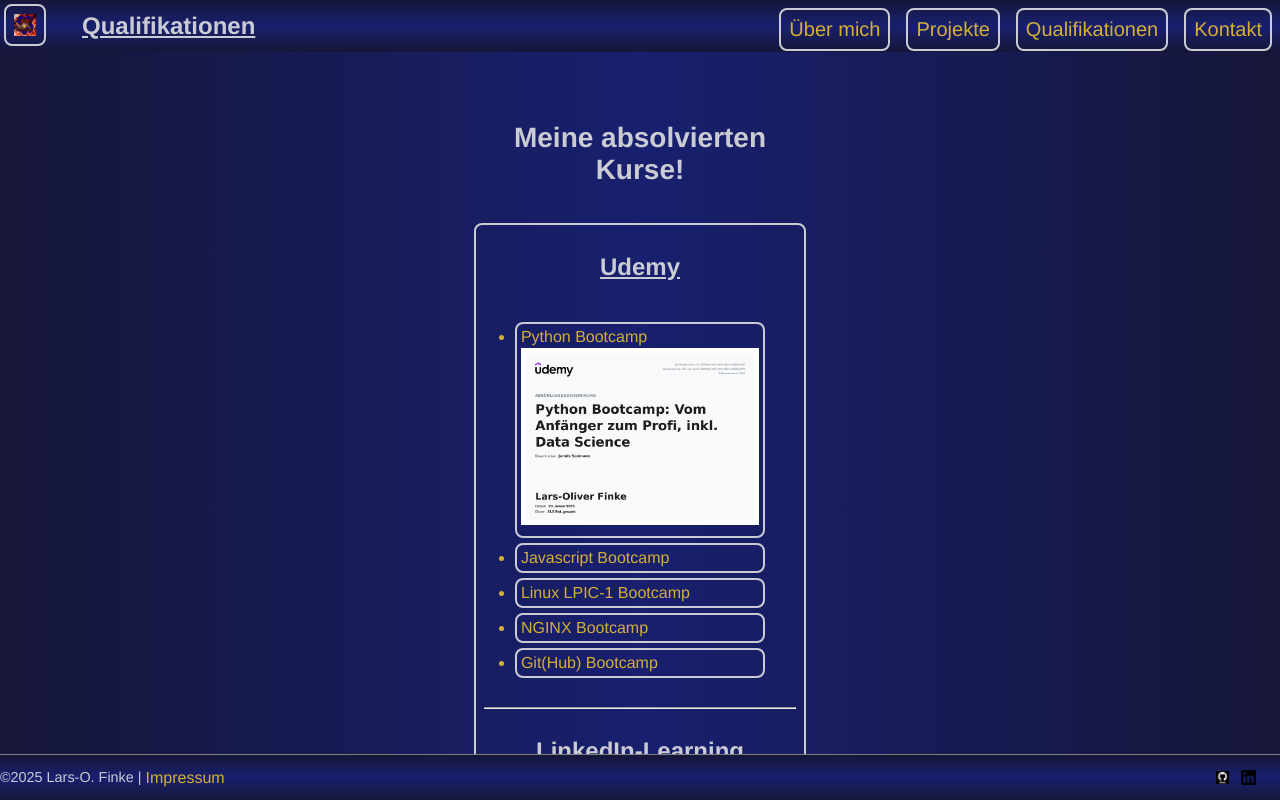
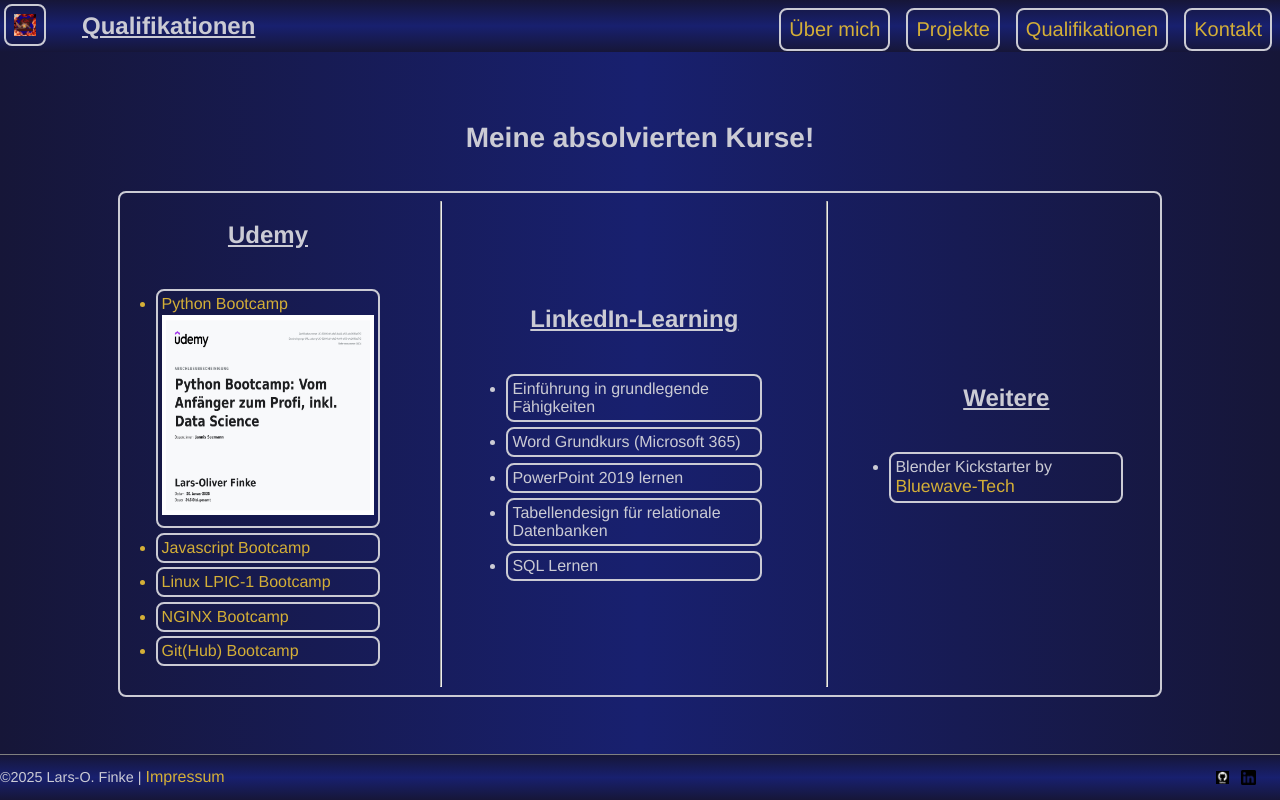
Before and after one commit to LarsOFinke/MyPortfolio, an Angular app in the folder frontend/: page /qualifications in a window 1280 px wide. Shown: the top 800 px of the page. Built offline with nearby package versions, Linux system fonts and the light colour scheme.

Commit message:
Refactored the qualifications-page to have a different layout on mobile

```diff
--- a/frontend/src/app/components/qualifications-page/qualifications-page.component.css
+++ b/frontend/src/app/components/qualifications-page/qualifications-page.component.css
@@ -1,4 +1,5 @@
 li {
+  min-width: fit-content;
   width: 100%;
   border: 2px solid var(--grey);
   border-radius: 8px;
@@ -46,7 +47,17 @@
 }
 
 @media (min-width: 1023px) {
+  hr {
+    width: 1px;
+    margin: 0 2rem 0 2rem;
+  }
+
   .custom-wrapper {
-    width: 30%;
+    width: fit-content;
+  }
+
+  .qualifications {
+    display: flex;
+    flex-direction: row;
   }
 }
--- a/frontend/src/app/components/qualifications-page/qualifications-page.component.html
+++ b/frontend/src/app/components/qualifications-page/qualifications-page.component.html
@@ -3,23 +3,28 @@
     <h1>Meine absolvierten Kurse!</h1>
     <br />
 
-    <div class="centered bordered">
-      <h2><u>Udemy</u></h2>
+    <div class="qualifications bordered">
+      <div class="centered">
+        <h2><u>Udemy</u></h2>
 
-      <app-udemy-qualifications></app-udemy-qualifications>
+        <app-udemy-qualifications></app-udemy-qualifications>
+      </div>
 
       <hr />
 
-      <h2><u>LinkedIn-Learning</u></h2>
+      <div class="centered">
+        <h2><u>LinkedIn-Learning</u></h2>
 
-      <app-linkedin-qualifications></app-linkedin-qualifications>
+        <app-linkedin-qualifications></app-linkedin-qualifications>
+      </div>
 
       <hr />
 
-      <h2><u>Weitere</u></h2>
       <div class="centered">
-        <ul>
-          <li class="qualification-list">
+        <h2><u>Weitere</u></h2>
+
+        <ul class="qualification-list">
+          <li>
             Blender Kickstarter by
             <a href="https://bluewave-tech.de/">Bluewave-Tech</a>
           </li>
--- a/frontend/src/app/components/qualifications-page/udemy-qualifications/udemy-qualifications.component.css
+++ b/frontend/src/app/components/qualifications-page/udemy-qualifications/udemy-qualifications.component.css
@@ -1,3 +1,10 @@
 li {
   color: var(--gold);
 }
+
+@media (min-width: 1023px) {
+  img {
+    height: 200px;
+    width: auto;
+  }
+}
```
